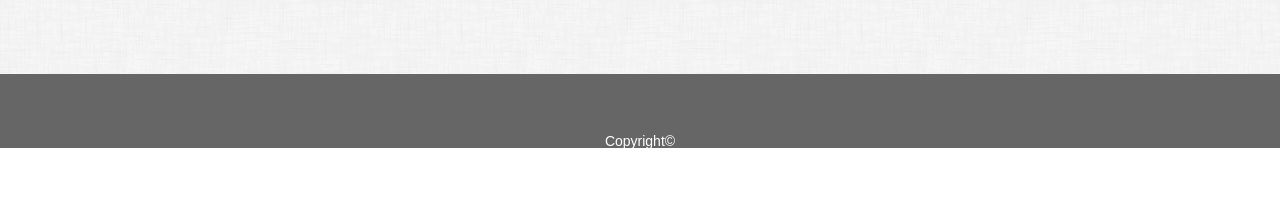
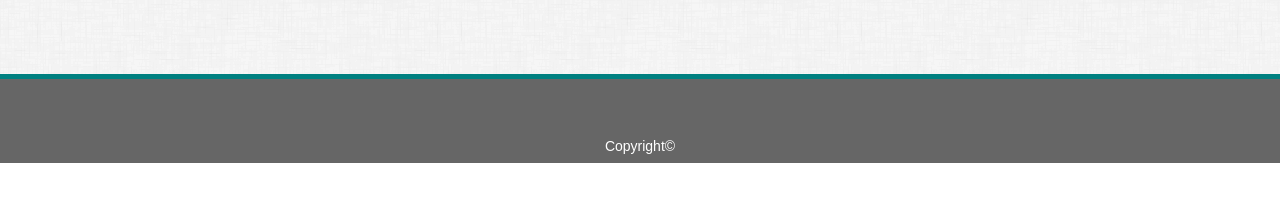
Before and after one commit to wan03/Basic-Portfolio, a plain HTML site: page index.html in a window 1280 px wide. Shown: the part 488-690 px from the top of the page. Drawn offline with Linux system fonts and the light colour scheme.

Commit message:
Added border to footer

```diff
--- a/assets/css/styles.css
+++ b/assets/css/styles.css
@@ -1,3 +1,9 @@
+html {
+    height: 100vh;
+    width: 100vw;
+
+}
+
 header {
     font-family: 'Georgia', Times, Times 'Times New Roman', serif;
     margin: 0;
@@ -6,6 +12,8 @@ header {
 body {
     font-family: 'Arial', 'Helvetica Neue', Helvetica, sans-serif;
     font-size: 14px;
+    height: 100vh;
+    width: 100vw;
 }
 
 main {
@@ -92,8 +100,8 @@ nav a {
     background-color: #666666;
     text-align: center;
     padding: 60px 0px 0px 0px;
-    height: 15%;
-
+    height: 3%;
+    border-top: solid 5px teal;
 
 
 }
```
